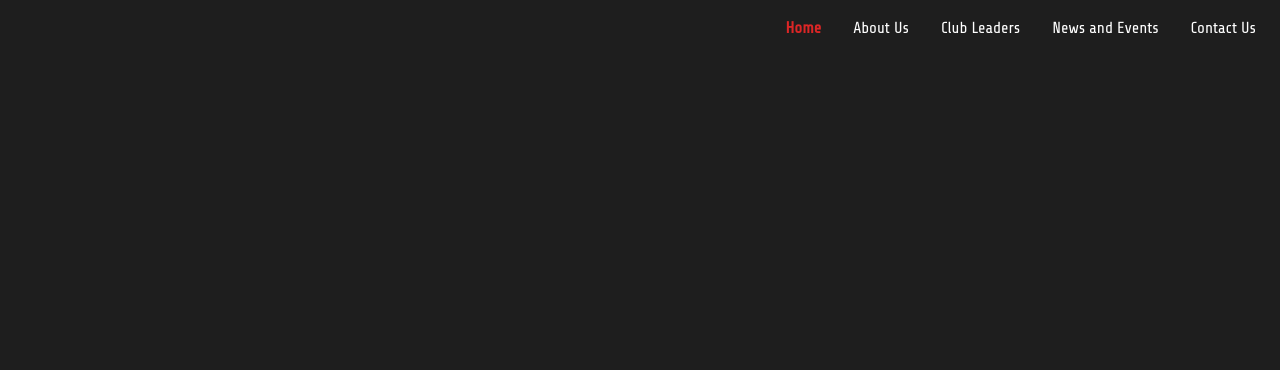
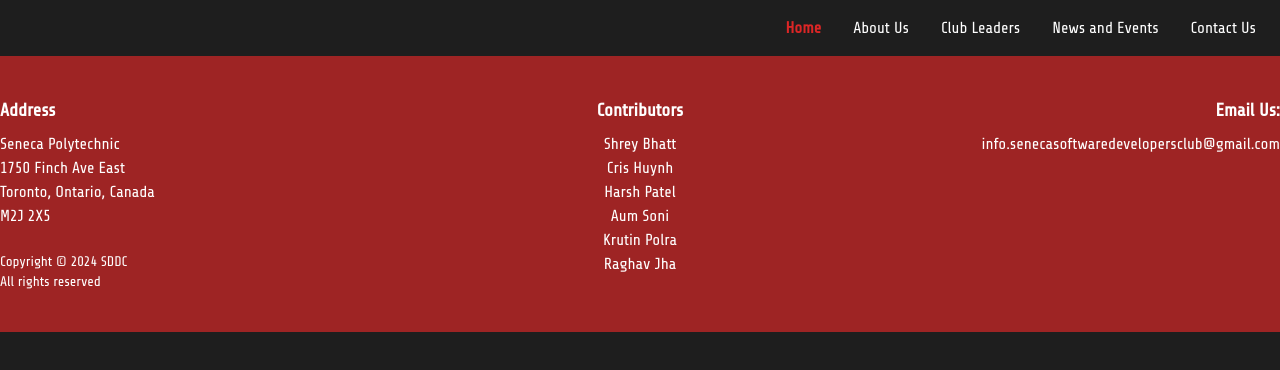
Before and after one commit to Seneca-Software-Developers-Club/ssdc-website, a Next.js app: page / in a window 1280 px wide. Shown: the top 370 px of the page. Built offline with nearby package versions, Linux system fonts and the light colour scheme.

Commit message:
Added Footer design (#17)
* Added Footer design

* Fix the bg color

* Fix the bg color

---------

Co-authored-by: Shrey Bhatt <55145217+KaosElegent@users.noreply.github.com>

```diff
--- a/components/Footer.tsx
+++ b/components/Footer.tsx
@@ -1,3 +1,58 @@
+import React from "react";
+
 export default function Footer() {
-  return null;
+  return (
+    <div className="bg-[#9E2424] text-white py-10">
+      <div className="container mx-auto grid grid-cols-1 lg:grid-cols-3 gap-8 text-center lg:text-left">
+        <div className="mb-8 lg:mb-0 text-center lg:text-left">
+          <a
+            href="https://g.co/kgs/opCE5wi"
+            target="_blank"
+            rel="noopener noreferrer"
+            className="hover:underline transition-all duration-300 ease-in-out transform hover:scale-105 inline-block"
+          >
+            <p className="font-bold mb-2 text-lg">Address</p>
+            <p>Seneca Polytechnic</p>
+            <p>1750 Finch Ave East</p>
+            <p>Toronto, Ontario, Canada</p>
+            <p>M2J 2X5</p>
+          </a>
+          <p className="mt-6 text-sm">Copyright &copy; {new Date().getFullYear()} SDDC</p>
+          <p className="text-sm">All rights reserved</p>
+        </div>
+        <div className="mb-4 lg:mb-0 text-center">
+          <p className="font-bold text-lg mb-2">Contributors</p>
+          {[
+            { name: "Shrey Bhatt", link: "https://www.linkedin.com/in/shreybhatt13/" },
+            { name: "Cris Huynh", link: "https://www.linkedin.com/in/cris-huynh-2a52b5274/" },
+            { name: "Harsh Patel", link: "https://www.linkedin.com/in/harshpatel258/" },
+            { name: "Aum Soni", link: "https://www.linkedin.com/in/aum-soni/" },
+            { name: "Krutin Polra", link: "https://www.linkedin.com/in/krutinpolra1444/" },
+            { name: "Raghav Jha", link: "https://www.linkedin.com/in/raghav-jha-b75230256/" },
+          ].map((contributor, index) => (
+            <a
+              key={index}
+              href={contributor.link}
+              target="_blank"
+              rel="noopener noreferrer"
+              className="hover:underline transition-all duration-300 ease-in-out transform hover:scale-105 block"
+            >
+              {contributor.name}
+            </a>
+          ))}
+        </div>
+        <div className="flex flex-col items-center lg:items-end">
+          <div className="text-center lg:text-right">
+            <p className="font-bold mb-2 text-lg">Email Us:</p>
+            <a
+              href="mailto:info.senecainnovators@gmail.com"
+              className="hover:underline transition-all duration-300 ease-in-out transform hover:scale-105"
+            >
+              info.senecasoftwaredevelopersclub@gmail.com
+            </a>
+          </div>
+        </div>
+      </div>
+    </div>
+  );
 }
```
